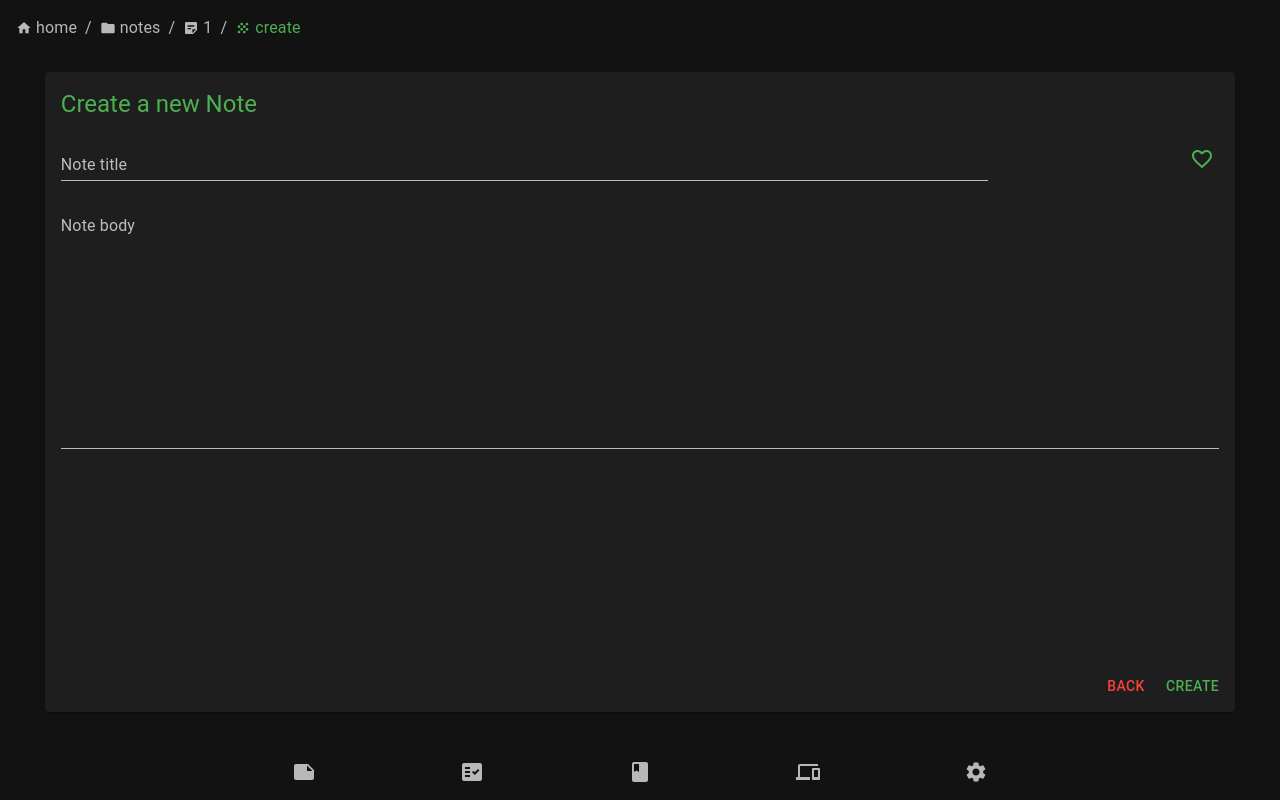
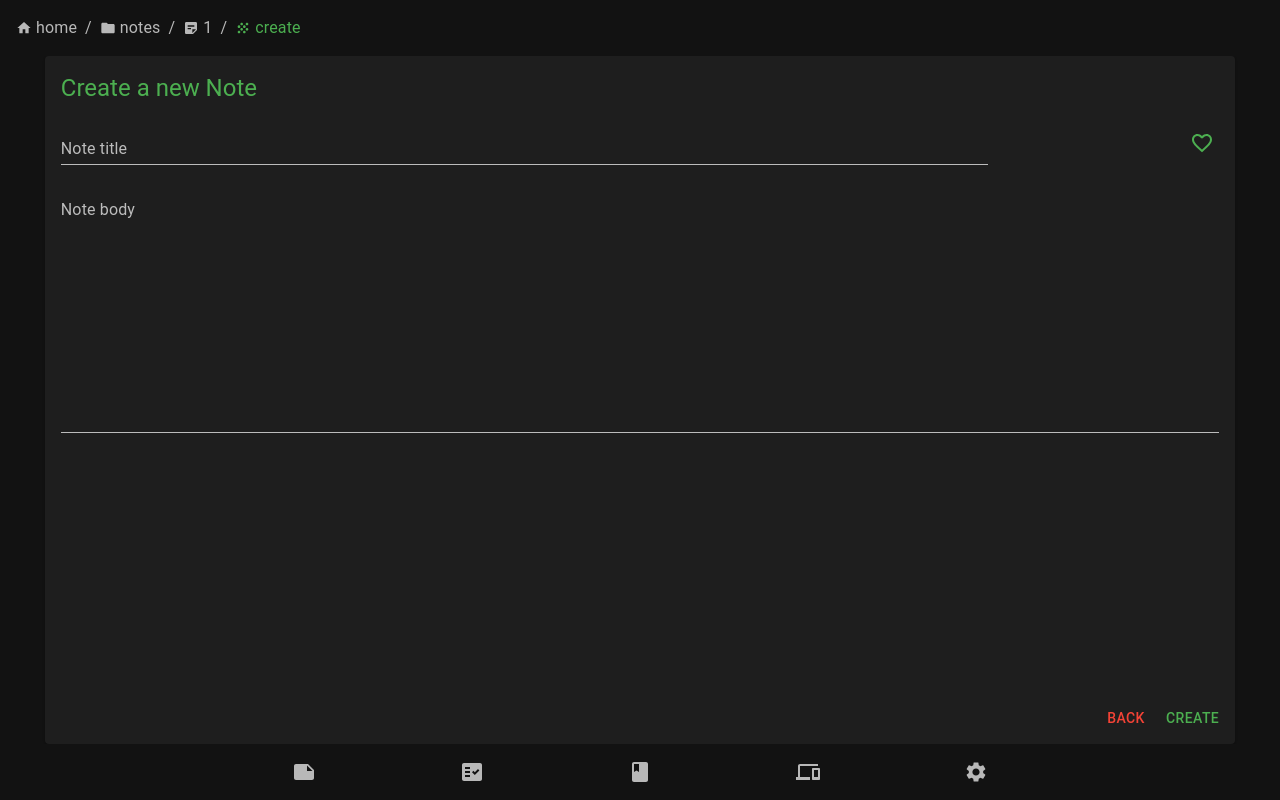
Before and after one commit to inFamousxD/react-personal-cloud-v2, a React (Create React App) app: page /#/notes/1/create in a window 1280 px wide. Built offline with nearby package versions, Linux system fonts and the light colour scheme; no server answers.

Commit message:
Create note card cleanup

```diff
--- a/src/components/notes/CreateNote.js
+++ b/src/components/notes/CreateNote.js
@@ -42,8 +42,9 @@ const CreateNote = () => {
 	return (
 		<Card sx={{
 			width: '93vw',
-			height: '80vh',
-			m: 2,
+			height: '86vh',
+			mr: 2,
+			ml: 2,
 			// overflowY: 'scroll'
 			display: 'flex',
 			justifyContent: 'space-between',
```
